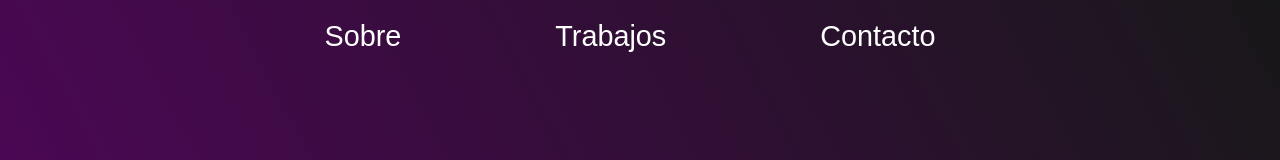
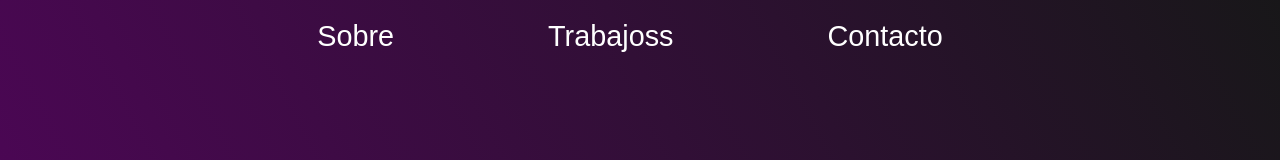
Before and after one commit to AntonioRiveros1/AntonioRiveros1.github.io, a plain HTML site: page index.html in a window 1280 px wide. Shown: the top 160 px of the page. Drawn offline with Linux system fonts and the light colour scheme.

Commit message:
agregue una s

```diff
--- a/index.html
+++ b/index.html
@@ -18,7 +18,7 @@
 
     <nav id="navbar">
         <a href="#">Sobre</a>
-        <a href="#projects">Trabajos</a>
+        <a href="#projects">Trabajoss</a>
         <a href="#work">Contacto</a>
     </nav>
 
```
